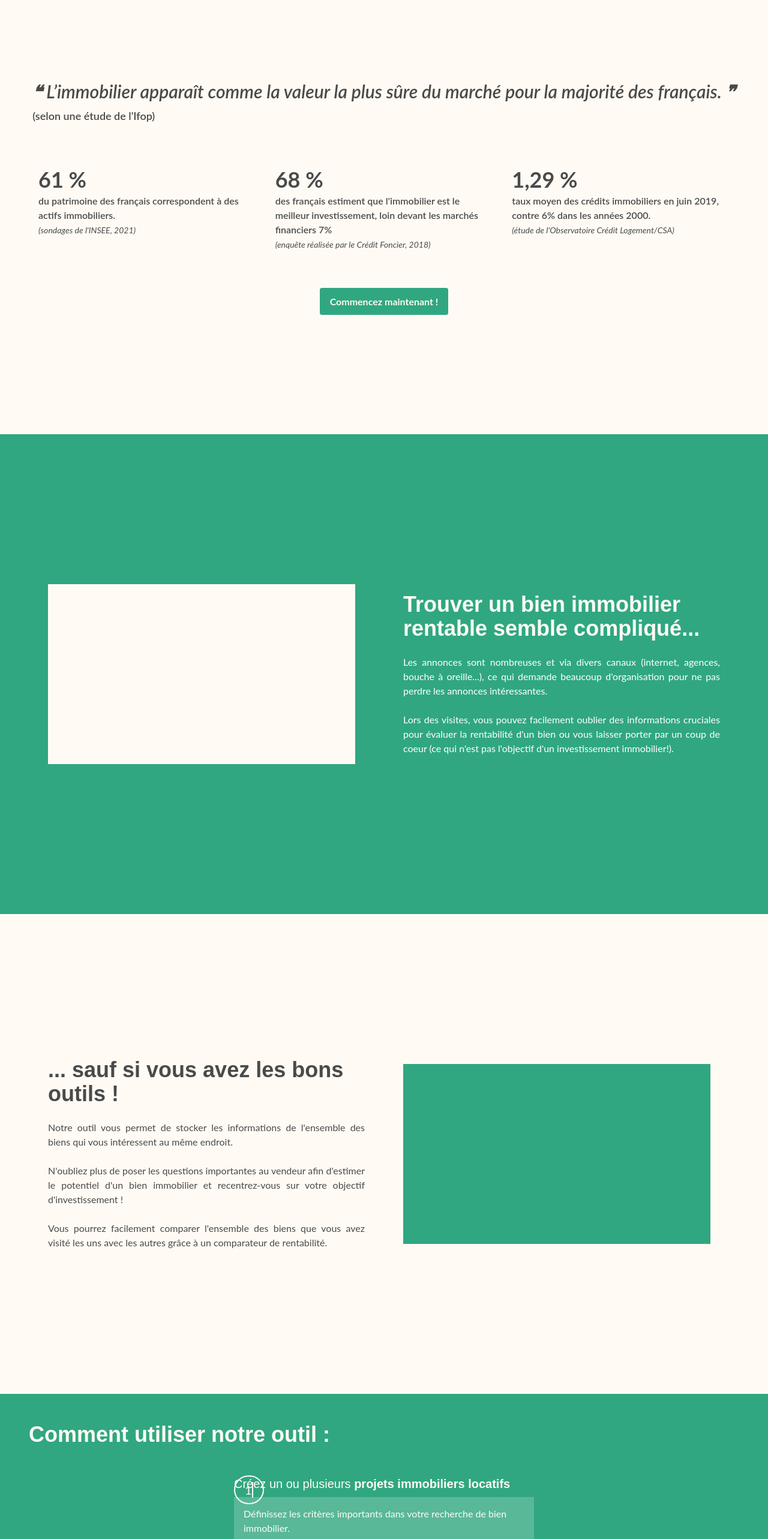
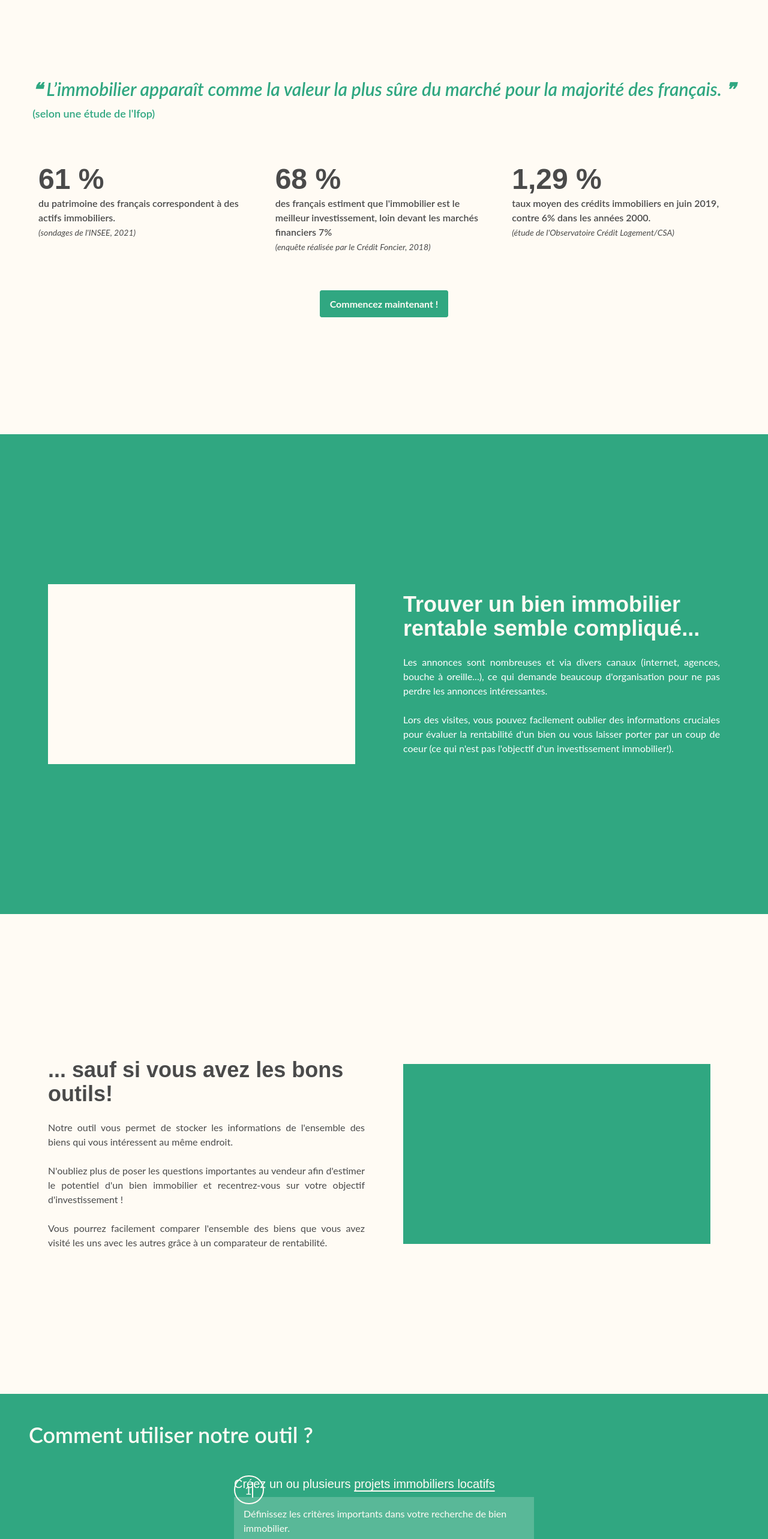
Before and after one commit to ophelie-gaudin/Immotep_front_react, a React (Create React App) app: page / in a window 1280 px wide. Shown: the part 880-3446 px from the top of the page at 60% size. Built offline with nearby package versions, Linux system fonts and the light colour scheme.

Commit message:
update landing page

```diff
--- a/src/Pages/Home/index.jsx
+++ b/src/Pages/Home/index.jsx
@@ -8,7 +8,7 @@ export default function Home() {
     <div className="">
       <section class="relative flex items-center justify-center md:justify-start h-[93vh] overflow-hidden">
         <div className="relative z-30 flex flex-col py-10 mx-auto md:mx-12 max-w-[540px] w-[85%] container bg-black/20 px-8">
-          <h1 className="font-bold text-5xl text-whiite !font-lato">
+          <h1 className="font-bold text-5xl text-whiite">
             Devenez rentier
             <div className="words-to-change font-semibold">
               <span className="font-medium text-primary-light">
@@ -60,7 +60,7 @@ export default function Home() {
           data-aos="fade-up"
           data-aos-duration="2000"
         >
-          <p className="text-3xl font-semibold italic text-justify">
+          <p className="text-3xl font-semibold italic text-justify text-primary">
             &#10077; L’immobilier apparaît comme la valeur la plus sûre du
             marché pour la majorité des français. &#10078;
             <br />
@@ -71,7 +71,7 @@ export default function Home() {
 
           <div class="flex py-14  flex-wrap">
             <div className="md:w-1/3 sm:w-1/2 p-4">
-              <span className="text-4xl font-bold">61 % </span>
+              <span className="text-5xl font-bold font-pacifico">61 % </span>
               <p className="d-block text-muted fs-lg mt-1">
                 {" "}
                 <span className=" font-semibold">
@@ -86,7 +86,7 @@ export default function Home() {
             </div>
 
             <div className="md:w-1/3 sm:w-1/2 p-4">
-              <span className="text-4xl  font-bold">68 % </span>
+              <span className="text-5xl font-bold font-pacifico">68 % </span>
               <p className="d-block text-muted fs-lg mt-1">
                 <span className=" font-semibold">
                   des français estiment que l'immobilier est le meilleur
@@ -100,7 +100,7 @@ export default function Home() {
             </div>
 
             <div className="md:w-1/3 sm:w-1/2 p-4">
-              <span className="text-4xl  font-bold">1,29 %</span>
+              <span className="text-5xl font-bold font-pacifico">1,29 %</span>
               <p className="d-block text-muted fs-lg mt-1">
                 <span className=" font-semibold">
                   taux moyen des crédits immobiliers en juin 2019, contre 6%
@@ -136,7 +136,7 @@ export default function Home() {
           </div>
 
           <div className=" md:w-1/2 mx-8">
-            <h2 className="font-semibold text-4xl text-whiite">
+            <h2 className="font-semibold text-4xl text-whiite font-pacifico">
               Trouver un bien immobilier rentable semble compliqué...
             </h2>
             <p className="text-white text-justify mt-6">
@@ -157,8 +157,8 @@ export default function Home() {
       <section className="min-h-[100vh] bg-whiite  flex justify-center items-center p-12">
         <div className="container flex items-center justify-between flex-wrap md:flex-nowrap">
           <div className=" md:w-1/2 mx-8">
-            <h2 className="font-semibold text-4xl text-greey">
-              ... sauf si vous avez les bons outils !
+            <h2 className="font-semibold text-4xl text-greey font-pacifico">
+              ... sauf si vous avez les bons outils!
             </h2>
             <p className="text-greey text-justify mt-6">
               Notre outil vous permet de stocker les informations de l'ensemble
@@ -188,16 +188,21 @@ export default function Home() {
       <section className=" min-h-[100vh] bg-primary  flex justify-center items-center p-12 ">
         <div className="container flex flex-col">
           <h2 className="text-whiite font-semibold text-4xl">
-            Comment utiliser notre outil :
+            Comment utiliser notre outil ?
           </h2>
           <ul className="flex flex-col relative items-center w-100 my-8">
             <li className="my-4 max-w-[500px]">
               <div className="py-2 px-4 rounded-full border-whiite border-2 text-whiite text-xl hover:bg-whiite hover:text-primary absolute after:border after:border-whiite">
                 1
               </div>
-              <h6 className="text-xl text-whiite" data-aos="fade-right">
+              <h6
+                className="text-xl text-whiite  font-pacifico"
+                data-aos="fade-right"
+              >
                 Créez un ou plusieurs{" "}
-                <strong>projets immobiliers locatifs</strong>
+                <span className="underline underline-offset-4">
+                  projets immobiliers locatifs
+                </span>
               </h6>
               <div className="bg-whiite/20 p-2 my-2">
                 <p className="text-whiite p-2" data-aos="fade-left">
@@ -211,9 +216,14 @@ export default function Home() {
               <div className="py-2 px-4 rounded-full border-whiite border-2 text-whiite text-xl hover:bg-whiite hover:text-primary absolute after:border after:border-whiite">
                 2
               </div>
-              <h6 className="text-xl text-whiite" data-aos="fade-right">
+              <h6
+                className="text-xl text-whiite  font-pacifico"
+                data-aos="fade-right"
+              >
                 Stockez les informations des annonces{" "}
-                <strong>au même endroit</strong>{" "}
+                <span className="underline underline-offset-4">
+                  au même endroit
+                </span>{" "}
               </h6>
               <div className="bg-whiite/20 p-2 my-2">
                 <p className="text-whiite p-2" data-aos="fade-left">
@@ -227,8 +237,14 @@ export default function Home() {
               <div className="py-2 px-4 rounded-full border-whiite border-2 text-whiite text-xl hover:bg-whiite hover:text-primary absolute after:border after:border-whiite">
                 3
               </div>
-              <h6 className="text-xl text-whiite" data-aos="fade-right">
-                Visitez et posez les <strong>bonnes questions</strong>
+              <h6
+                className="text-xl text-whiite  font-pacifico"
+                data-aos="fade-right"
+              >
+                Visitez et posez les{" "}
+                <span className="underline underline-offset-4">
+                  bonnes questions
+                </span>
               </h6>
               <div className="bg-whiite/20 p-2 my-2">
                 <p className="text-whiite p-2" data-aos="fade-left">
@@ -243,8 +259,14 @@ export default function Home() {
               <div className="py-2 px-4 rounded-full border-whiite border-2 text-whiite text-xl hover:bg-whiite hover:text-primary absolute after:border after:border-whiite">
                 4
               </div>
-              <h6 className="text-xl text-whiite" data-aos="fade-right">
-                Utilisez le calculateur de <strong>rentabilité</strong>
+              <h6
+                className="text-xl text-whiite  font-pacifico"
+                data-aos="fade-right"
+              >
+                Utilisez le calculateur de{" "}
+                <span className="underline underline-offset-4">
+                  rentabilité
+                </span>
               </h6>
               <div className="bg-whiite/20 p-2 my-2">
                 <p className="text-whiite p-2" data-aos="fade-left">
@@ -258,8 +280,14 @@ export default function Home() {
               <div className="py-2 px-4 rounded-full border-whiite border-2 text-whiite text-xl hover:bg-whiite hover:text-primary absolute after:border after:border-whiite">
                 5
               </div>
-              <h6 className="text-xl text-whiite" data-aos="fade-right">
-                Trouvez le <strong>meilleur investissement</strong>
+              <h6
+                className="text-xl text-whiite  font-pacifico"
+                data-aos="fade-right"
+              >
+                Trouvez le{" "}
+                <span className="underline underline-offset-4">
+                  meilleur investissement
+                </span>
               </h6>
               <div className="bg-whiite/20 p-2 my-2">
                 <p className="text-whiite p-2" data-aos="fade-left">
--- a/src/index.css
+++ b/src/index.css
@@ -17,15 +17,6 @@ body {
   -webkit-font-smoothing: antialiased;
   -moz-osx-font-smoothing: grayscale;
   @apply !max-w-[100vw] overflow-x-hidden font-lato text-greey;
-}
-
-h1,
-h2,
-h3,
-h4,
-h5,
-h6 {
-  @apply font-pacifico;
 }
 
 container {
```
